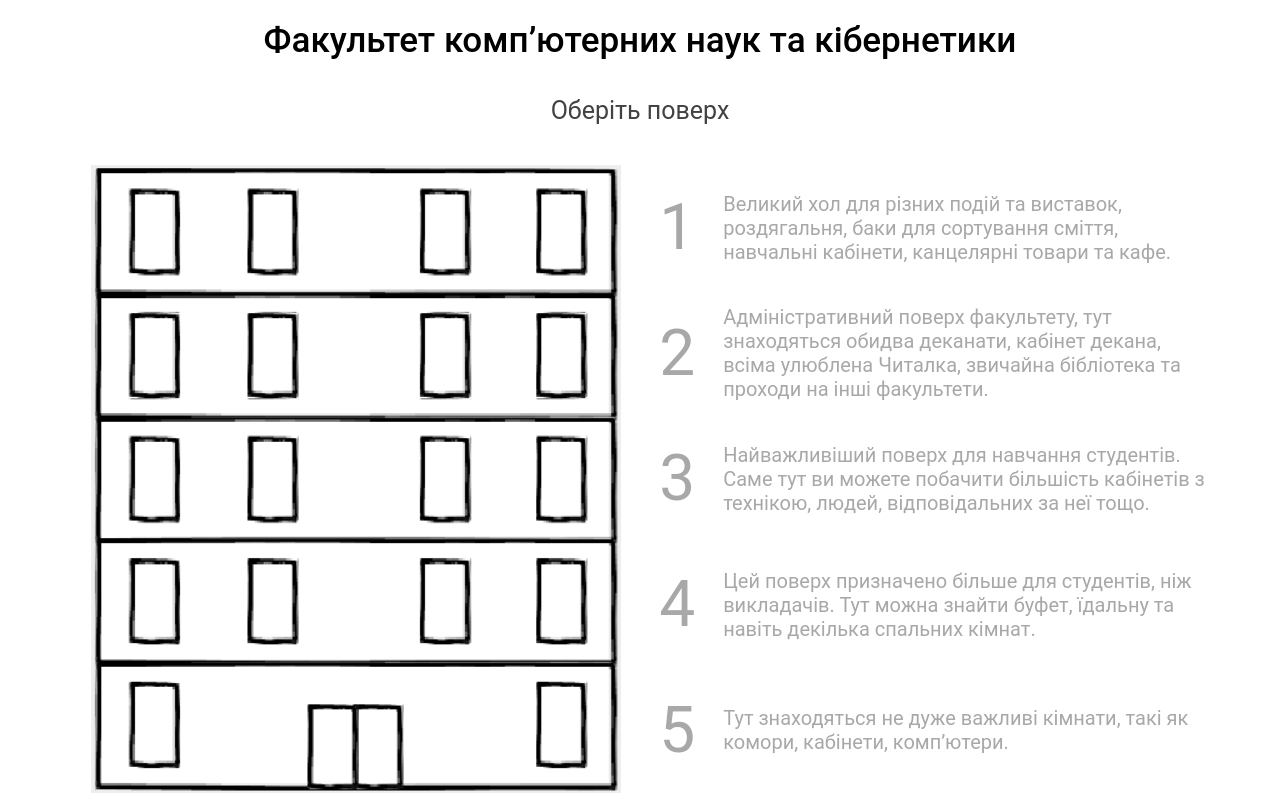
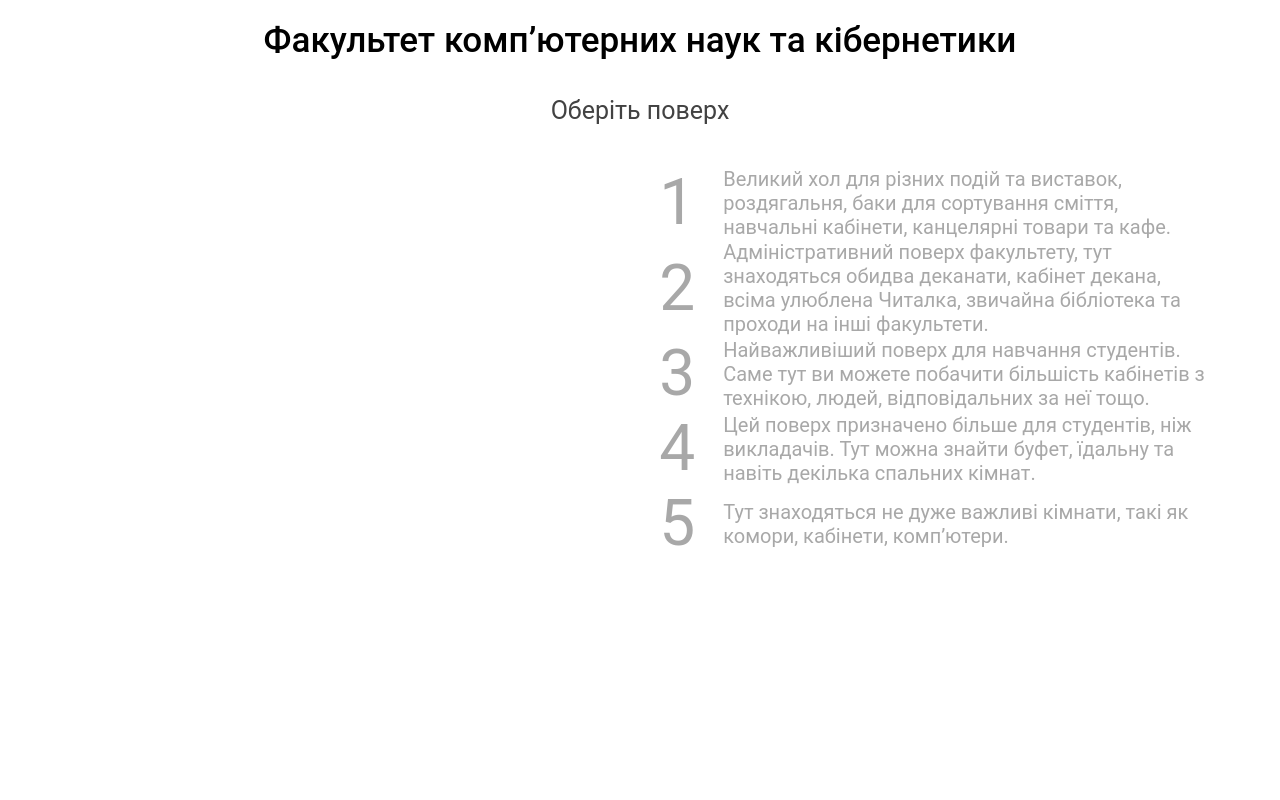
Before and after one commit to actpohabtNS/interactive-map, a React (Create React App) app: page / in a window 1280 px wide. Built offline with nearby package versions, Linux system fonts and the light colour scheme.

Commit message:
[ REFACTORED ] accepts asset, width, height props

```diff
--- a/src/components/Map.js
+++ b/src/components/Map.js
@@ -1,10 +1,9 @@
 import React from 'react'
-import building from '../data/building.png'
 
-const Map = ({ style, className, svg }) => {
+const Map = ({ style, className, svg, asset, width, height }) => {
   return (
     <div style={ style } className={className}>
-      <img src={building} alt="" />
+      <img src={asset} alt="" style={{ width, height }} />
     </div>
   )
 }
```
